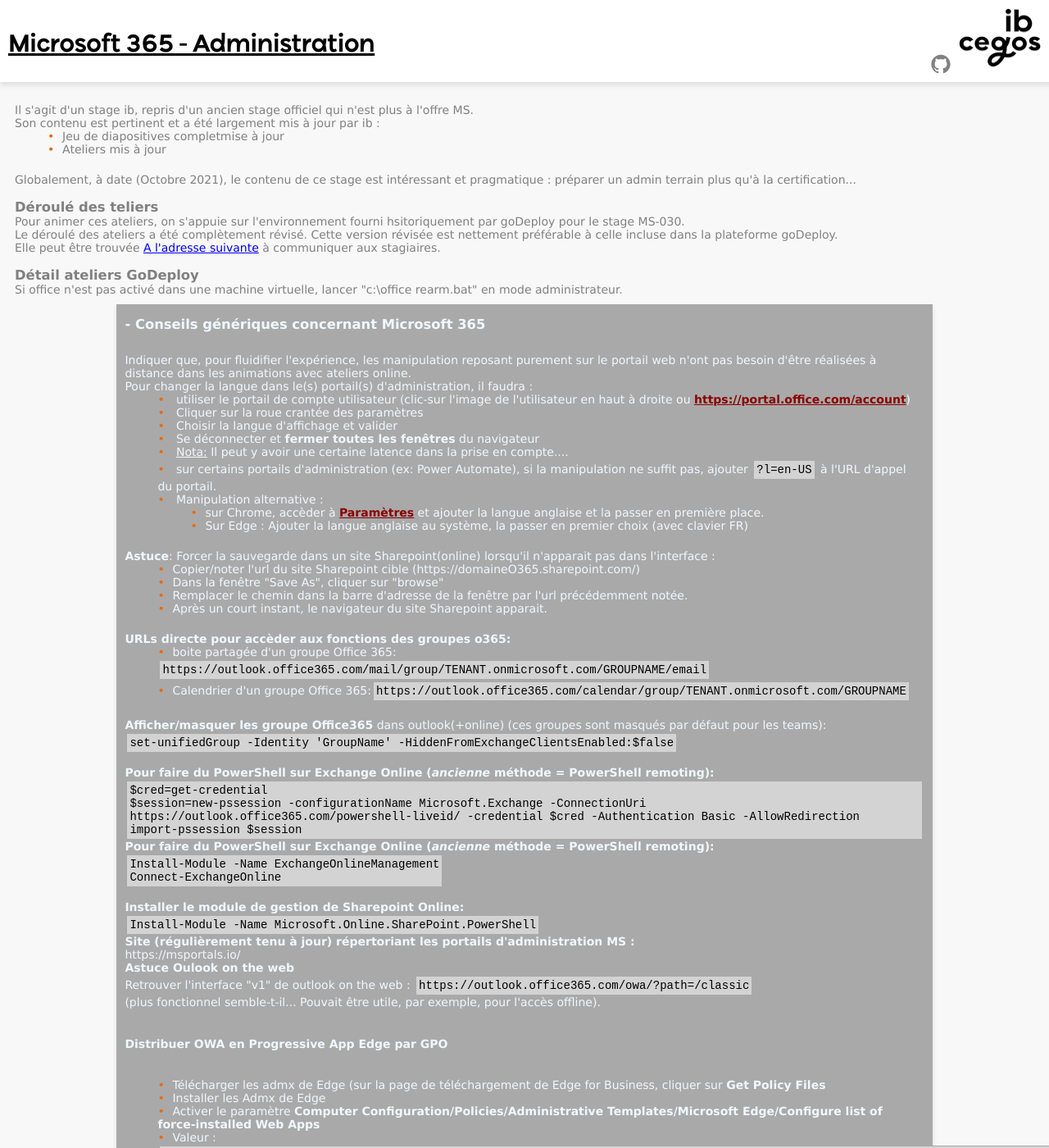
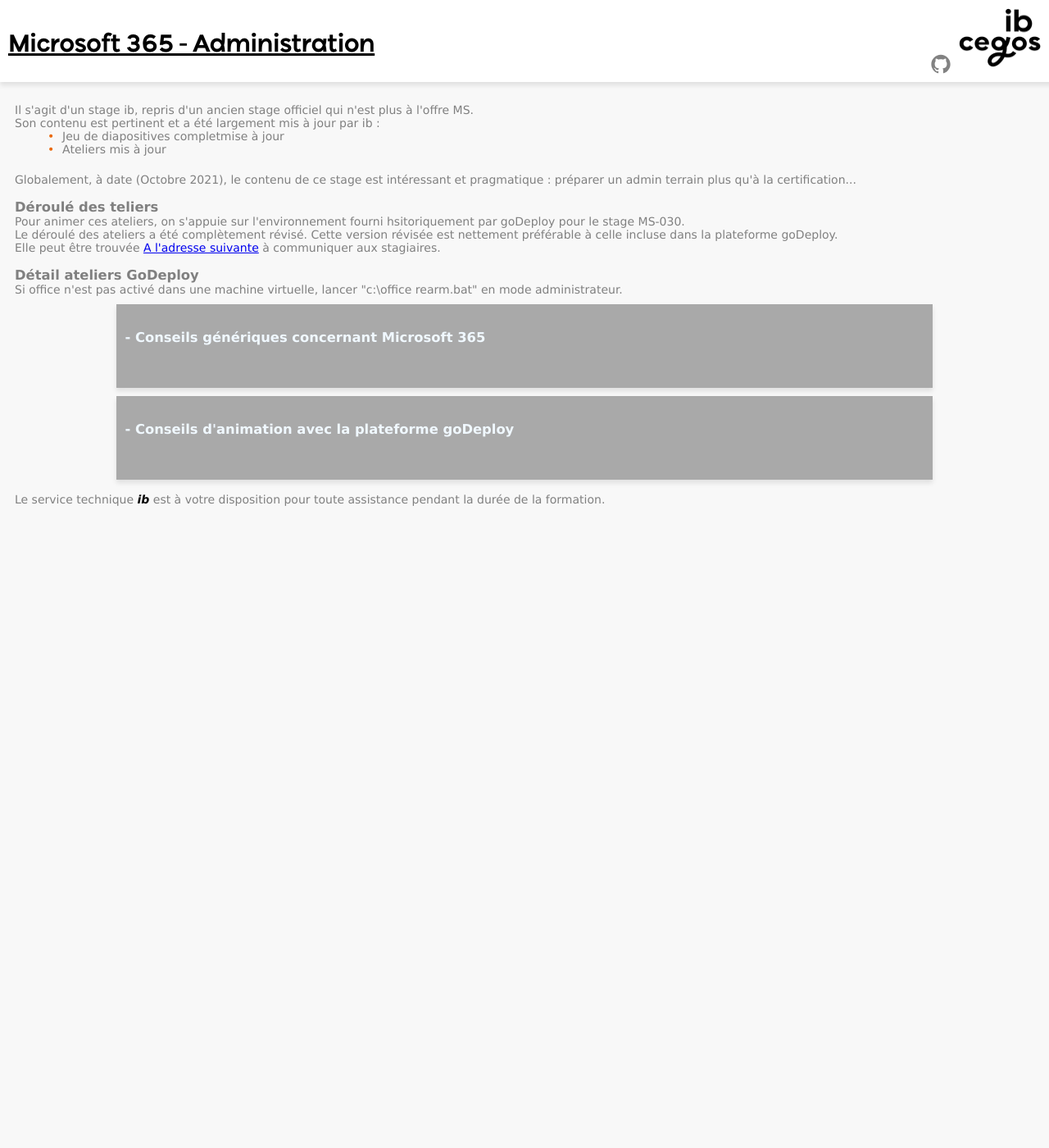
Before and after one commit to renaudwangler/ib-apts, a Jekyll site: the page built from stages/msms030.md, in a window 1280 px wide and 1400 px high. Shown: the whole window at 82% size. Built offline with Jekyll 4.4.1, drawn with Linux system fonts in a browser that asks for light colours; our own code applies the rules of GitHub Pages for plain Markdown files; some of the changed text lies outside the part shown.

Commit message:
paragraphes gris

```diff
--- a/_includes/goDeploy.html
+++ b/_includes/goDeploy.html
@@ -1,4 +1,3 @@
-<h3 class="moins">Conseils d'animation avec la plateforme goDeploy</h3>
 Ce stage se réalise avec un environement d'ateliers online fourni par le partenaire <i>goDeploy</i>.
 Il est conseillé aux MCT de se familiariser avec cet environnement afin de le présenter aux stagiaires en début de session. (une demande peut être faites en remplissant le <a href="https://aka.gd/MCTRequest" target="_blank">formulaire suivant</a> pour avoir accès gratuitement à tous les ateliers en ligne de goDeploy).
 En début de session, aider les stagiaires à se créer un compte sur le site goDeploy et à lancer leur session d'atelier.
--- a/_includes/m365.html
+++ b/_includes/m365.html
@@ -1,4 +1,4 @@
-<h3 class="moins">Conseils génériques concernant Microsoft 365</h3>
+
 Indiquer que, pour fluidifier l'expérience, les manipulation reposant purement sur le portail web n'ont pas besoin d'être réalisées à distance dans les animations avec ateliers online.
   Pour changer la langue dans le(s) portail(s) d'administration, il faudra :
   <ul>
--- a/_layouts/stage.html
+++ b/_layouts/stage.html
@@ -22,10 +22,16 @@
       </div>
     {% endif %}
     {% if page.m365 %}
-      <div id="m365" class="grey">{% include m365.html %}</div>
+      <div id="m365" class="grey">
+        <h3 class="moins"onclick="switchDiv('m365-sub',this);">Conseils génériques concernant Microsoft 365</h3>
+        <div id="m365-sub" style="display:none;">{% include m365.html %}</div>
+        </div>
     {% endif %}
     {% if page.goDeploy %}
-    <div id="goDeploy" class="grey">{% include goDeploy.html %}</div>
+    <div id="goDeploy" class="grey">
+      <h3 class="moins"onclick="switchDiv('goDeploy-sub',this);">Conseils d'animation avec la plateforme goDeploy</h3>
+      <div id="goDeploy-sub" style="display:none;">{% include goDeploy.html %}</div>
+    </div>
     {% endif %}
     <div id='foot'>
       {% include outro.html %}
--- a/inclus/apts.js
+++ b/inclus/apts.js
@@ -1,20 +1,3 @@
-function links() {
-  let courseTable=document.getElementsByTagName('table')[0];
-  Object.entries(courses).forEach(([courseId,courseTitle]) => {
-    let newCourse=courseTable.insertRow(0);
-    newCourse.id=courseId;
-    newCourse.onclick=function(){window.location=(courseId+'.html')};
-    let cell1=newCourse.insertCell(0);
-    let cell2=newCourse.insertCell(1);
-    cell1.innerHTML=courseId;
-    cell2.innerHTML=courseTitle;
-    if (localStorage.getItem('ibAPTSlastcourseView') !== undefined && localStorage.getItem('ibAPTSlastcourseView') == courseId) {
-      cell1.className='lastCourse';
-      cell2.className='lastCourse';
-    }
-
-  });}
-
 function switchDiv(divId,titre) {
   div=document.getElementById(divId);
   if (div.style.display=='none') {
```
Lines whose indentation alone changed are shown as unchanged.
